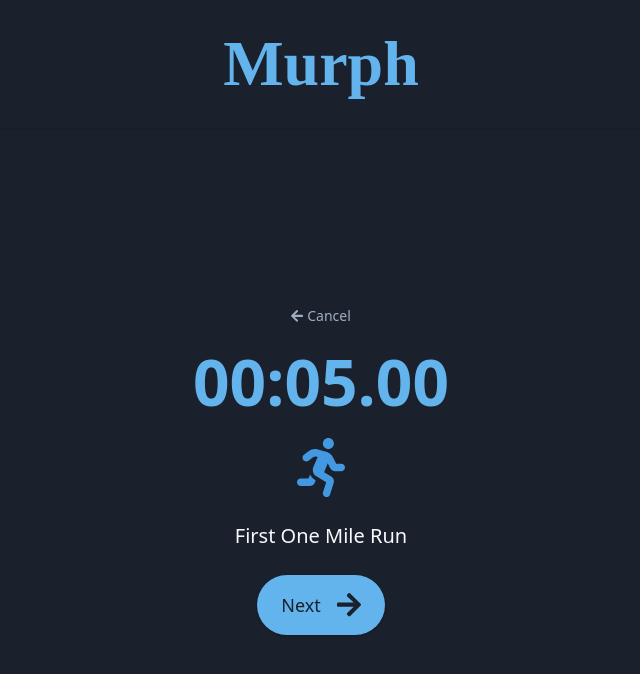
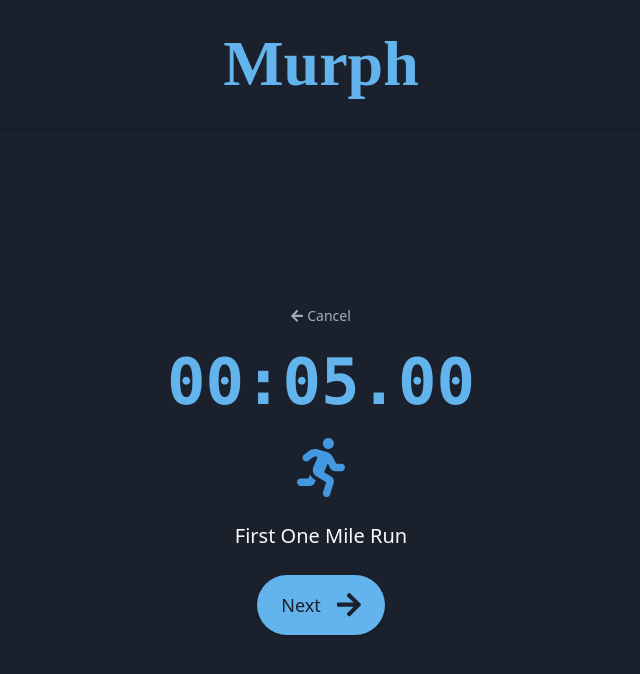
Before and after one commit to raymondkneipp/Murph-MERN, a React (Create React App) app: page /workout in a window 1280 px wide. Shown: the top 674 px of the page, without its empty margins (319-959 px from the left). Built offline with nearby package versions, Linux system fonts and the light colour scheme.

Commit message:
Timer monospaced

```diff
--- a/src/components/Timer.js
+++ b/src/components/Timer.js
@@ -44,7 +44,7 @@ export const Timer = ({ running, getTime }) => {
 
   return (
     <div>
-      <h1 className="text-6xl font-black text-blue-400 p-2">
+      <h1 className="text-6xl font-black text-blue-400 p-2 font-mono">
         {minutes}:{seconds}.{milliSeconds}
       </h1>
     </div>
```
